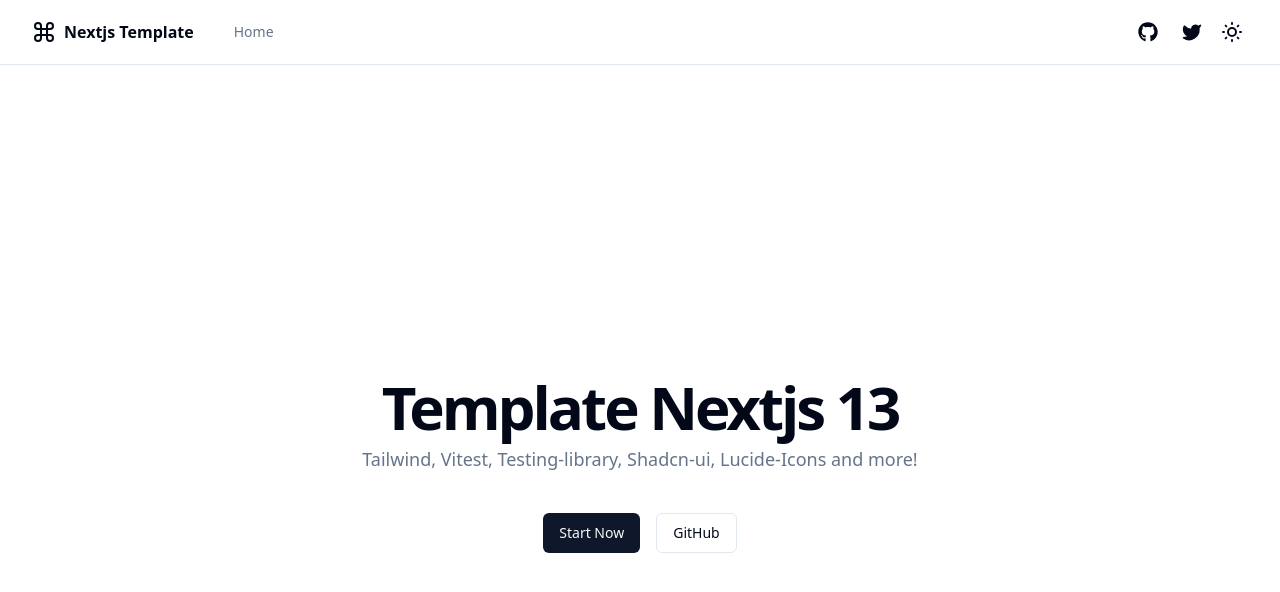
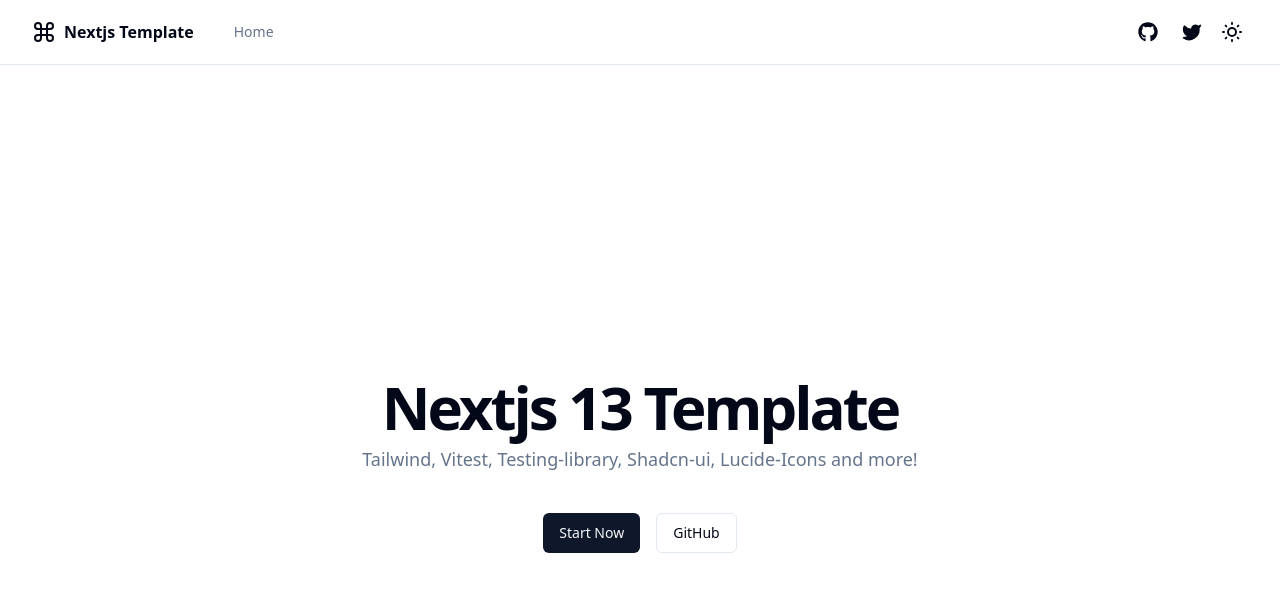
Before and after one commit to vagnermaltauro/template-nextjs13, a Next.js app: page / in a window 1280 px wide. Shown: the top 592 px of the page. Built offline with nearby package versions, Linux system fonts and the light colour scheme.

Commit message:
feat: update text in home page

```diff
--- a/app/page.tsx
+++ b/app/page.tsx
@@ -7,7 +7,7 @@
     <section className="container grid h-screen items-center content-center justify-center gap-6 pb-8 pt-6 md:py-10">
       <div className="flex max-w-[980px] flex-col items-center gap-2">
         <h1 className="text-3xl font-extrabold leading-tight tracking-tighter md:text-6xl">
-          Template Nextjs 13
+          Nextjs 13 Template
         </h1>
         <p className="max-w-[700px] text-lg text-muted-foreground">
           Tailwind, Vitest, Testing-library, Shadcn-ui, Lucide-Icons and more!
```
